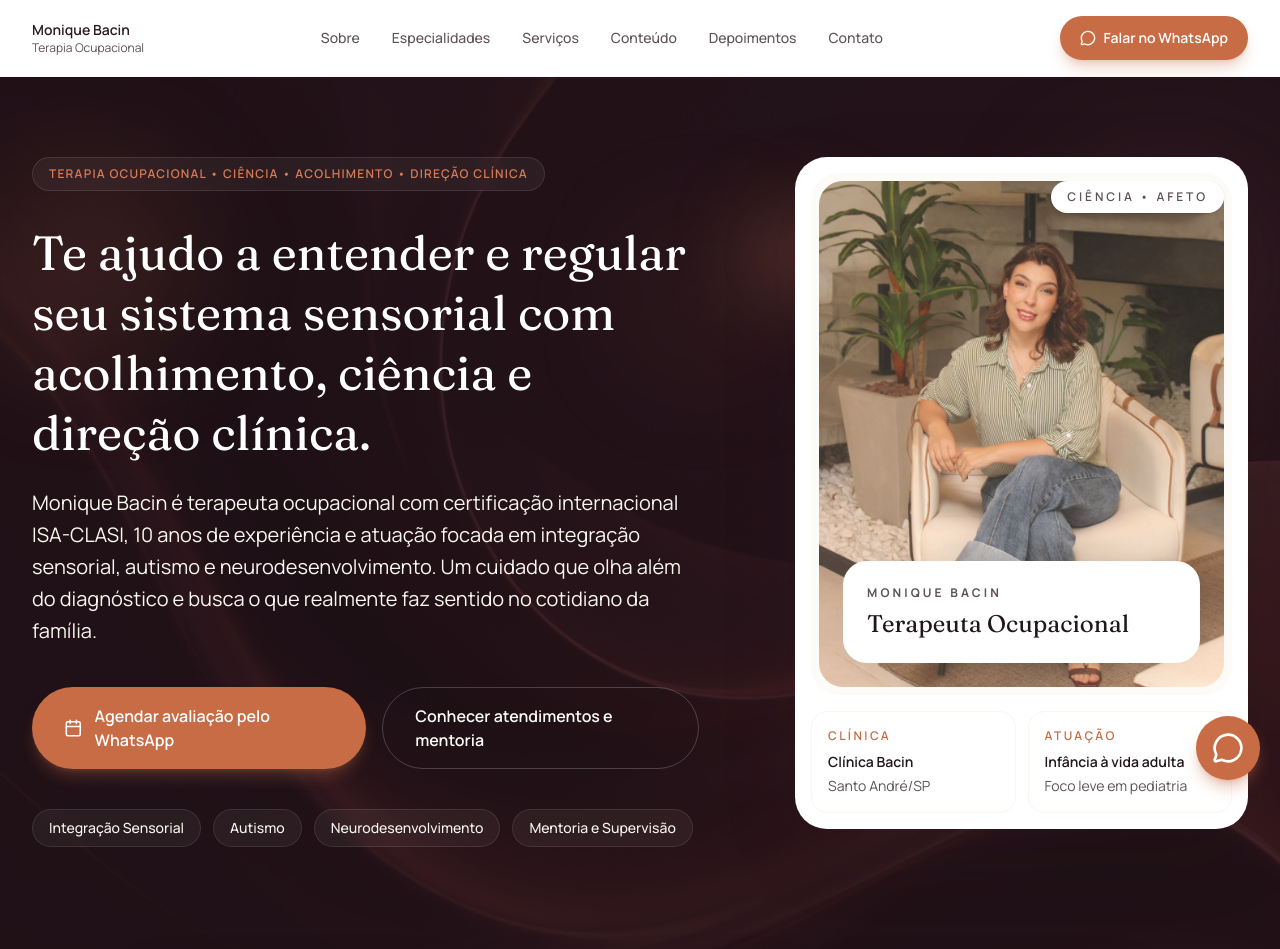
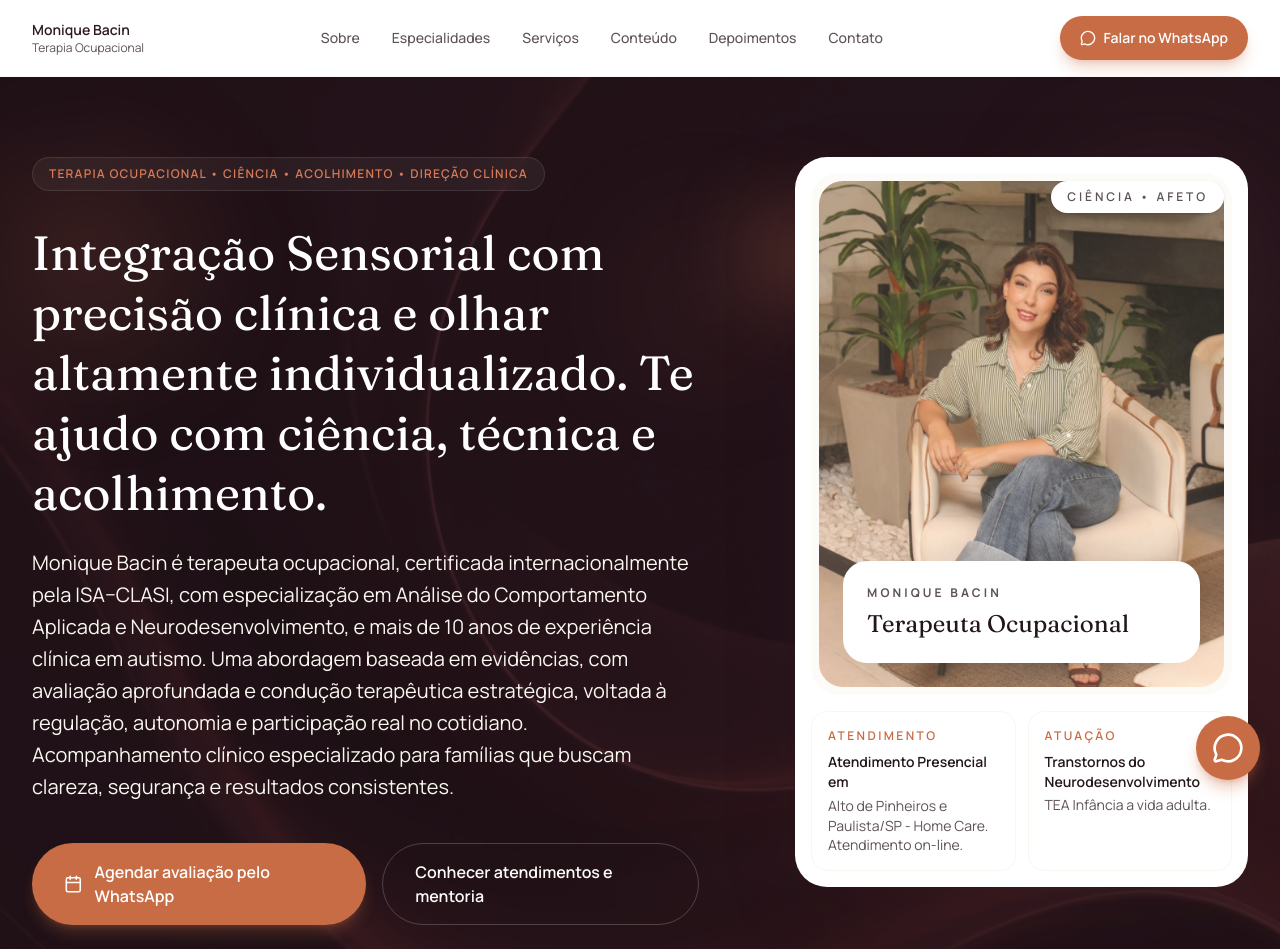
Before and after one commit to danicodedev/nova-lp-monique, a React (Vite) app: page / in a window 1280 px wide. Shown: the top 949 px of the page. Built offline with nearby package versions, Linux system fonts and the light colour scheme.

Commit message:
Ajuste de quebra de texto no Hero

```diff
--- a/src/components/Hero.tsx
+++ b/src/components/Hero.tsx
@@ -44,15 +44,15 @@ export default function Hero() {
             </div>
 
             <div className="mt-4 grid grid-cols-2 gap-3">
-              <div className="rounded-2xl border border-cream-200 bg-cream-50 p-4">
-                <p className="text-xs font-semibold uppercase tracking-[0.2em] text-terra-500">Clínica</p>
-                <p className="mt-2 text-sm font-semibold text-ink-900">Clínica Bacin</p>
-                <p className="mt-1 text-sm text-ink-500">Santo André/SP</p>
+              <div className="min-w-0 rounded-2xl border border-cream-200 bg-cream-50 p-4">
+                <p className="text-xs font-semibold uppercase tracking-[0.2em] text-terra-500">Atendimento</p>
+                <p className="mt-2 text-sm font-semibold text-ink-900">Atendimento Presencial em</p>
+                <p className="mt-1 text-sm leading-snug text-ink-500 break-words">Alto de Pinheiros e Paulista/SP - Home Care. Atendimento on-line.</p>
               </div>
-              <div className="rounded-2xl border border-cream-200 bg-cream-50 p-4">
+              <div className="min-w-0 rounded-2xl border border-cream-200 bg-cream-50 p-4">
                 <p className="text-xs font-semibold uppercase tracking-[0.2em] text-terra-500">Atuação</p>
-                <p className="mt-2 text-sm font-semibold text-ink-900">Infância à vida adulta</p>
-                <p className="mt-1 text-sm text-ink-500">Foco leve em pediatria</p>
+                <p className="mt-2 text-[13px] font-semibold leading-snug text-ink-900 break-words sm:text-sm">Transtornos do Neurodesenvolvimento</p>
+                <p className="mt-1 text-sm leading-snug text-ink-500 break-words">TEA Infância a vida adulta.</p>
               </div>
             </div>
           </div>
@@ -69,11 +69,13 @@ export default function Hero() {
           </div>
 
           <h1 className="max-w-3xl font-display text-4xl leading-tight text-cream-50 sm:text-5xl lg:text-5xl">
-            Te ajudo a entender e regular seu sistema sensorial com acolhimento, ciência e direção clínica.
+            Integração Sensorial com precisão clínica e olhar altamente individualizado. Te ajudo com ciência, técnica e acolhimento.
           </h1>
 
           <p className="mt-6 max-w-2xl text-lg leading-8 text-cream-200 md:text-xl">
-            Monique Bacin é terapeuta ocupacional com certificação internacional ISA-CLASI, 10 anos de experiência e atuação focada em integração sensorial, autismo e neurodesenvolvimento. Um cuidado que olha além do diagnóstico e busca o que realmente faz sentido no cotidiano da família.
+            Monique Bacin é terapeuta ocupacional, certificada internacionalmente pela ISA–CLASI, com especialização em Análise do Comportamento Aplicada e Neurodesenvolvimento, e mais de 10 anos de experiência clínica em autismo.
+Uma abordagem baseada em evidências, com avaliação aprofundada e condução terapêutica estratégica, voltada à regulação, autonomia e participação real no cotidiano.
+Acompanhamento clínico especializado para famílias que buscam clareza, segurança e resultados consistentes.
           </p>
 
           <div className="mt-10 flex flex-col gap-4 sm:flex-row">
@@ -130,7 +132,7 @@ export default function Hero() {
                   <MapPin className="h-6 w-6 text-terra-500" />
                 </div>
                 <p className="text-2xl font-display font-semibold text-ink-900">SP + online</p>
-                <p className="mt-2 text-sm leading-6 text-ink-500">Atendimento em Santo André e suporte profissional online para todo o Brasil.</p>
+                <p className="mt-2 text-sm leading-6 text-ink-500">Atendimento em Alto de Pinheiros e Paulista e suporte profissional online para todo o Brasil.</p>
               </div>
             </div>
           </div>
--- a/src/components/InfographicSection.tsx
+++ b/src/components/InfographicSection.tsx
@@ -5,22 +5,22 @@ export default function InfographicSection() {
   const points = [
     {
       icon: <UserCheck className="h-8 w-8 text-terra-500" />,
-      title: "Autonomia funcional",
+      title: "Autonomia e participação social",
       desc: "Rotina, autocuidado, alimentação, brincar e participação de forma mais independente."
     },
     {
       icon: <Activity className="h-8 w-8 text-wine-700" />,
-      title: "Autorregulação",
+      title: "Regulação sensorial e emocional",
       desc: "Estratégias para lidar melhor com estímulos, transições, frustrações e demandas do ambiente."
     },
     {
       icon: <BrainCircuit className="h-8 w-8 text-terra-500" />,
-      title: "Coordenação e planejamento",
+      title: "Maior autonomia e independência nas atividades do dia a dia",
       desc: "Ações mais organizadas no corpo, no movimento e na execução das atividades."
     },
     {
       icon: <UsersRound className="h-8 w-8 text-wine-700" />,
-      title: "Participação social",
+      title: "Maior segurança e previsibilidade para a família",
       desc: "Mais possibilidades de presença, vínculo e repertório nos contextos que importam."
     }
   ];
@@ -41,9 +41,9 @@ export default function InfographicSection() {
         <div className="relative z-10 grid gap-8 lg:grid-cols-[0.8fr_1.2fr] lg:items-center">
           <div>
             <p className="text-sm font-semibold uppercase tracking-[0.26em] text-terra-500">O que a Terapia Ocupacional trabalha</p>
-            <h2 className="mt-3 font-display text-4xl text-wine-900">Muito além das atividades do dia a dia.</h2>
+            <h2 className="mt-3 font-display text-4xl text-wine-900">Entender é o primeiro passo para transformar.</h2>
             <p className="mt-4 max-w-xl text-base leading-7 text-ink-600">
-              O objetivo não é apenas cumprir tarefas. É desenvolver autonomia, coordenação, autorregulação, participação social e um fazer com mais intenção, segurança e qualidade de vida.
+              Uma avaliação profissional especializada permite compreender, com profundidade, o que está por trás dos comportamentos e dificuldades no desenvolvimento. A partir disso é possível construir um plano terapêutico individualizado, com estratégias claras e eficazes para promover:
             </p>
           </div>
 
```
